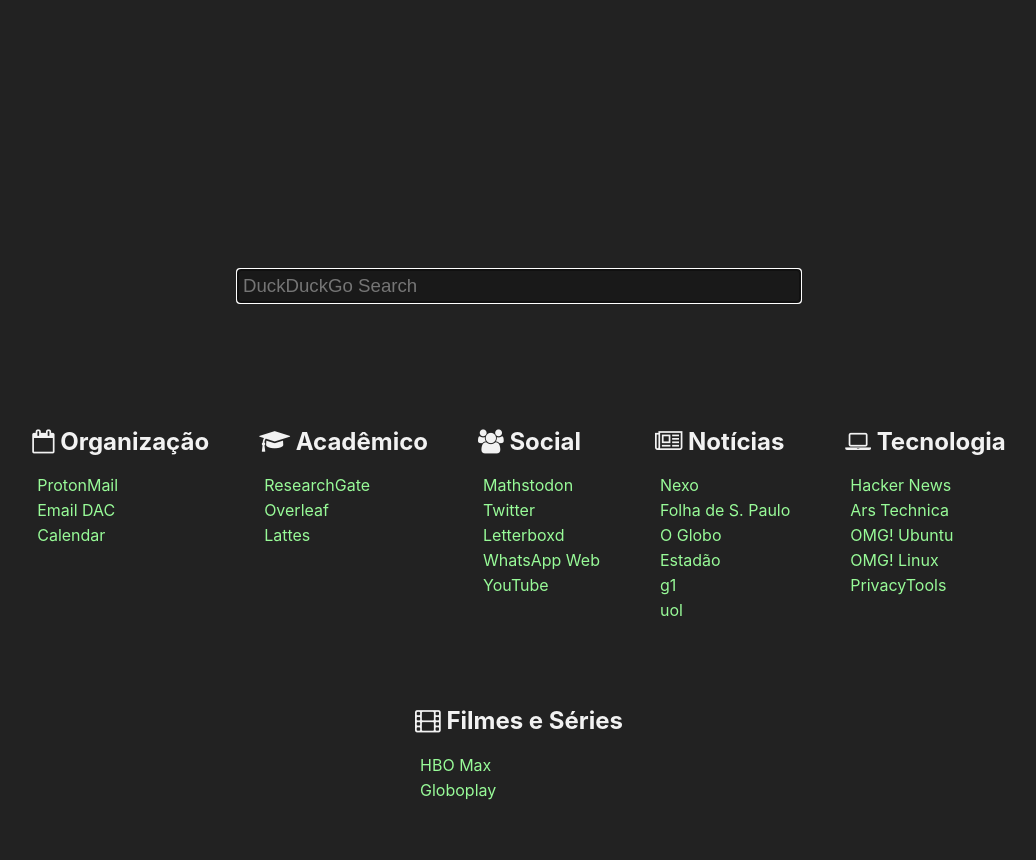
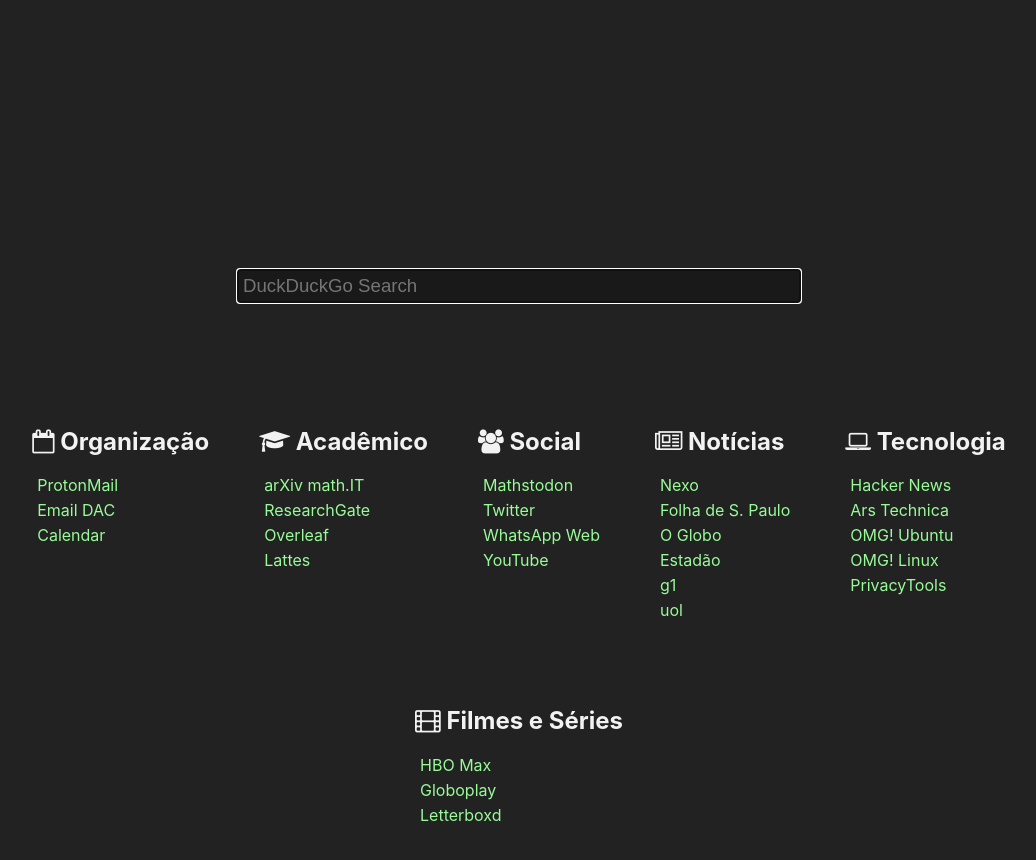
Before and after one commit to fabiom/fabiom.github.io, a Jekyll site: the page built from startpage.md, in a window 1280 px wide. Shown: the top 860 px of the page, without its empty margins (121-1157 px from the left). Built offline with Jekyll 4.4.1, drawn with Linux system fonts in a browser that asks for light colours.

Commit message:
arXiv & lettrboxd

```diff
--- a/_data/start.yml
+++ b/_data/start.yml
@@ -11,6 +11,8 @@
 - name: Acadêmico
   icon: graduation-cap
   links:
+    - title: arXiv math.IT
+      link: https://arxiv.org/list/math.IT/recent
     - title: ResearchGate
       link: https://www.researchgate.net
     - title: Overleaf
@@ -24,8 +26,6 @@
       link: https://mathstodon.xyz
     - title: Twitter
       link: https://twitter.com
-    - title: Letterboxd
-      link: https://letterboxd.com
     - title: WhatsApp Web
       link: https://web.whatsapp.com
     - title: YouTube
@@ -65,3 +65,5 @@
       link: https://play.hbomax.com
     - title: Globoplay
       link: https://globoplay.globo.com
+    - title: Letterboxd
+      link: https://letterboxd.com
```
